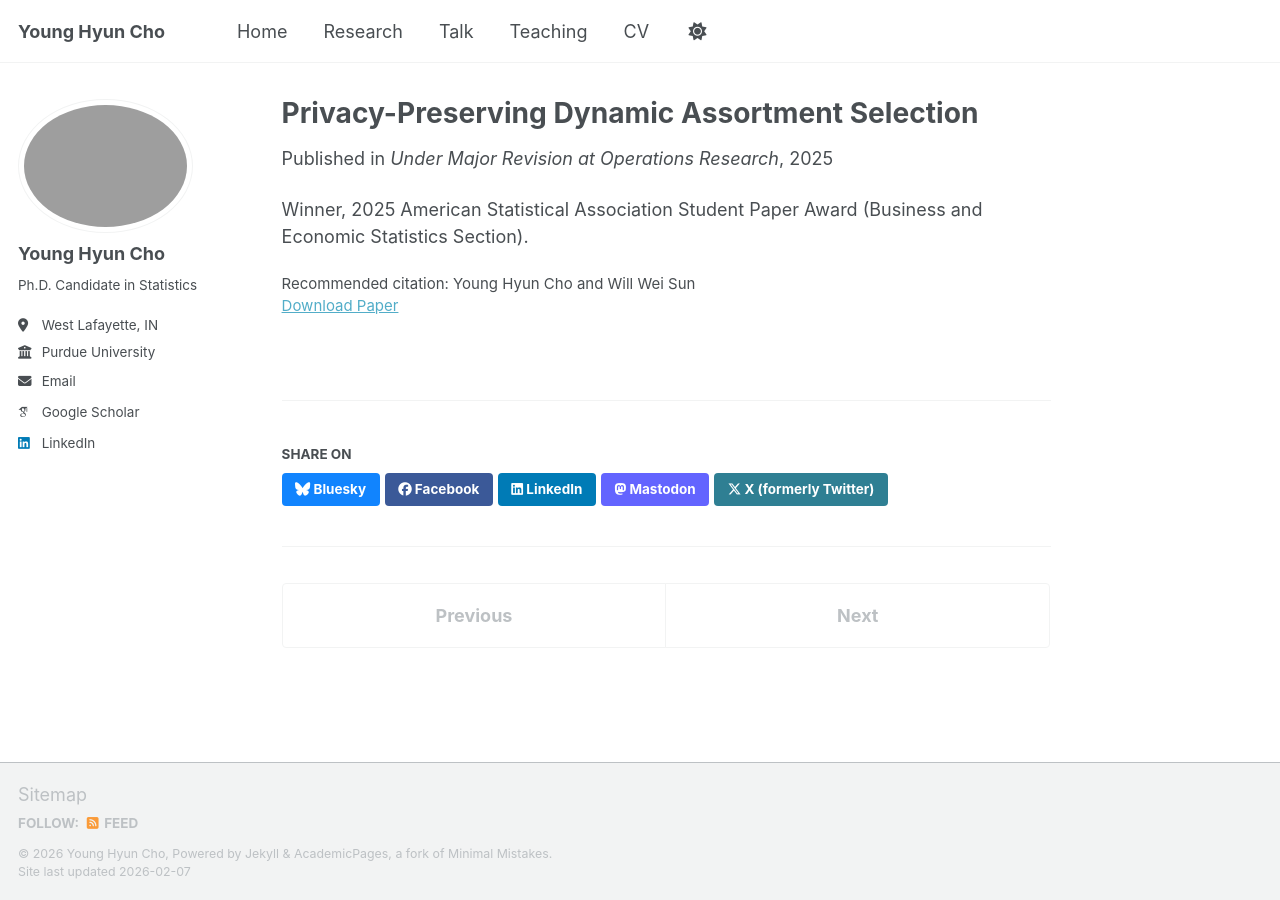
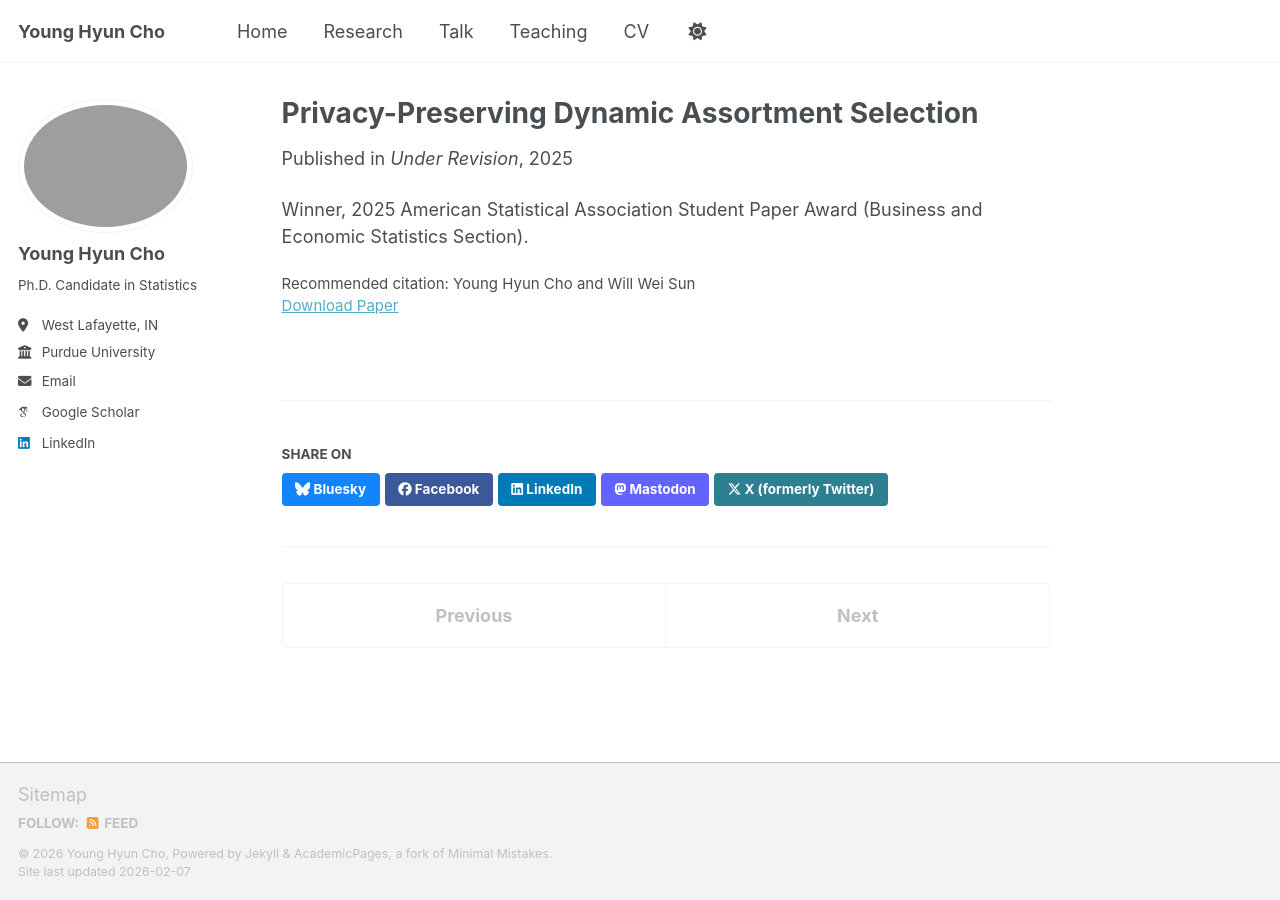
Before and after one commit to yhcho-stat/young, a Jekyll site: the page built from _publications/2025-01-01-privacy-preserving-dynamic-assortment.md, in a window 1280 px wide. Built offline with Jekyll 4.4.1, drawn with Linux system fonts in a browser that asks for light colours; some web fonts are replaced; a script bundle is joined from its source files by our own code; library files that are not in the unit come from our copies.

Commit message:
Update 2025-01-01-privacy-preserving-dynamic-assortment.md

```diff
--- a/_publications/2025-01-01-privacy-preserving-dynamic-assortment.md
+++ b/_publications/2025-01-01-privacy-preserving-dynamic-assortment.md
@@ -4,7 +4,7 @@ collection: publications
 category: preprints
 permalink: /publication/privacy-preserving-dynamic-assortment-selection/
 date: 2025-01-01
-venue: "Under Major Revision at Operations Research"
+venue: "Under Revision"
 paperurl: "https://arxiv.org/pdf/2410.22488"
 citation: "Young Hyun Cho and Will Wei Sun"
 ---
```
